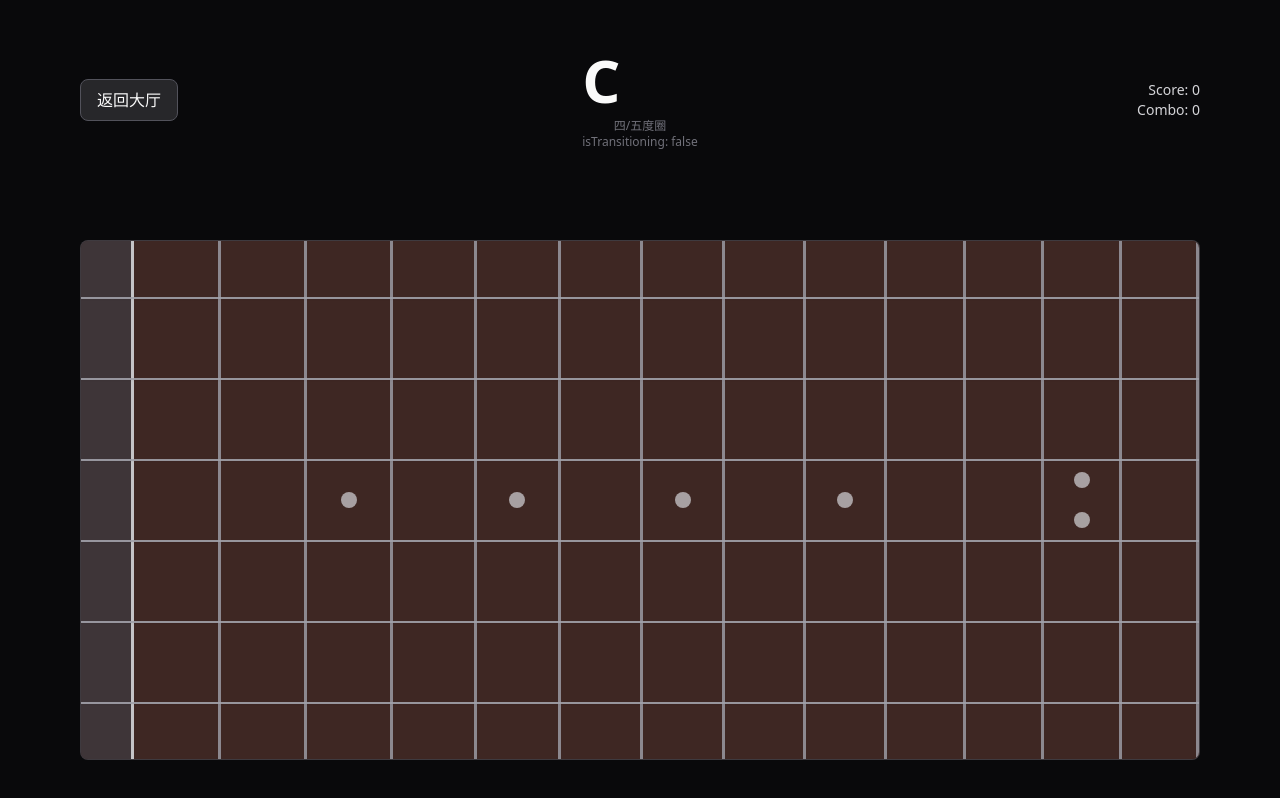
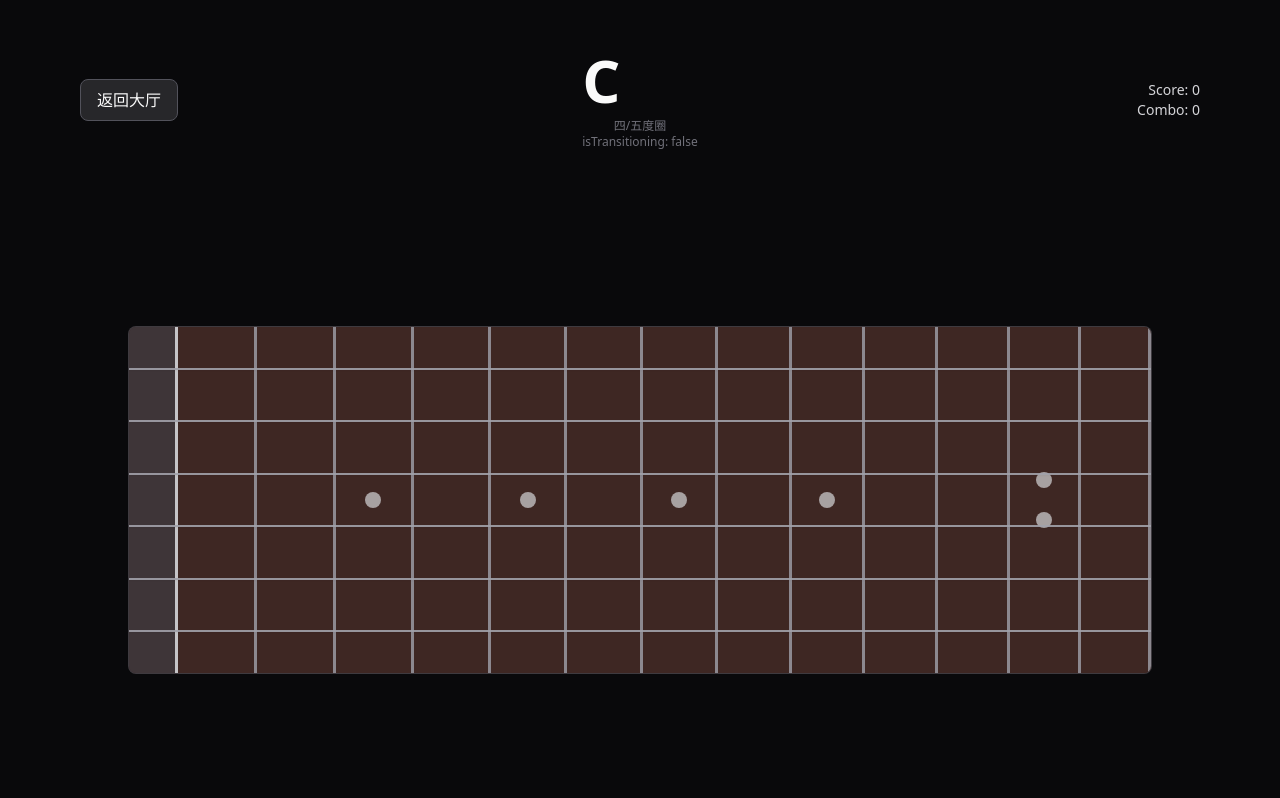
Before and after one commit to LE-SSEPPELIN/absolute-fret, a React (Vite) app: page / in a window 1280 px wide. Both pictures are taken after a click on the button "四 / 五度圈". Built offline with nearby package versions, Linux system fonts and the light colour scheme.

Commit message:
feat: 锁定 1:0.34 完美指板比例与精准对齐

```diff
--- a/src/App.tsx
+++ b/src/App.tsx
@@ -97,7 +97,7 @@ function App() {
             </header>
 
             <div className="h-3/4 w-full relative flex items-center justify-center py-8 px-4">
-              <div className="w-full h-full max-h-[65dvh]">
+              <div className="w-full max-w-5xl mx-auto aspect-[100/34]">
                 <Fretboard />
               </div>
             </div>
--- a/src/components/fretboard/Fret.tsx
+++ b/src/components/fretboard/Fret.tsx
@@ -6,11 +6,12 @@ type FretProps = {
   fretIndex: number;
   widthRatio: number;
   onFretClick: (stringIndex: number, fretIndex: number) => void;
+  activeStringIndex: number | null;
 };
 
 const MARKER_FRETS = getFretMarkers();
 
-function Fret({ fretIndex, widthRatio, onFretClick }: FretProps) {
+function Fret({ fretIndex, widthRatio, onFretClick, activeStringIndex }: FretProps) {
   const hasMarker = MARKER_FRETS.includes(fretIndex);
   const isDouble = fretIndex === 12;
 
@@ -19,14 +20,15 @@ function Fret({ fretIndex, widthRatio, onFretClick }: FretProps) {
       className={`relative h-full ${fretIndex === 0 ? "bg-zinc-700/60 border-r-[3px] border-zinc-300/90" : "bg-[#3E2723] border-r-[3px] border-zinc-400/80"}`}
       style={{ flex: widthRatio }}
     >
-      <div className="h-full w-full flex flex-col">
+      <div className="absolute inset-0 flex flex-col justify-around py-4">
         {Array.from({ length: 6 }, (_, stringIndex) => {
           const noteInfo = getNoteAtFret(stringIndex, fretIndex);
+          const isActive = activeStringIndex === stringIndex;
           return (
+            <div key={`${stringIndex}-${fretIndex}`} className="relative w-full h-8">
               <button
-              key={`${stringIndex}-${fretIndex}`}
                 type="button"
-              className="flex-1 w-full bg-transparent"
+                className="absolute inset-0 w-full h-full bg-transparent"
                 onClick={() => {
                   console.log(`Clicked: ${stringIndex + 1}弦 - ${fretIndex}品`);
                   console.log(`Pitch: ${noteInfo.scientificPitch}`);
@@ -34,6 +36,10 @@ function Fret({ fretIndex, widthRatio, onFretClick }: FretProps) {
                 }}
                 aria-label={`${stringIndex + 1}弦 ${fretIndex}品`}
               />
+              {isActive ? (
+                <div className="absolute left-1/2 top-1/2 -translate-x-1/2 -translate-y-1/2 w-[80%] h-[4px] bg-white/40 shadow-[0_0_12px_rgba(255,255,255,0.4)] rounded-full pointer-events-none" />
+              ) : null}
+            </div>
           );
         })}
       </div>
--- a/src/components/fretboard/Fretboard.tsx
+++ b/src/components/fretboard/Fretboard.tsx
@@ -3,23 +3,28 @@ import Fret from "./Fret";
 import StringLine from "./String";
 import { FRET_WIDTH_RATIOS } from "../../utils/constants";
 
+type ActiveSegment = {
+  fretIndex: number;
+  stringIndex: number;
+};
+
 function Fretboard() {
-  const [activeStringIndex, setActiveStringIndex] = useState<number | null>(null);
+  const [activeSegment, setActiveSegment] = useState<ActiveSegment | null>(null);
 
   useEffect(() => {
-    if (activeStringIndex === null) {
+    if (activeSegment === null) {
       return;
     }
 
     const timer = window.setTimeout(() => {
-      setActiveStringIndex(null);
+      setActiveSegment(null);
     }, 180);
 
     return () => window.clearTimeout(timer);
-  }, [activeStringIndex]);
+  }, [activeSegment]);
 
-  const handleFretClick = (stringIndex: number) => {
-    setActiveStringIndex(stringIndex);
+  const handleFretClick = (stringIndex: number, fretIndex: number) => {
+    setActiveSegment({ stringIndex, fretIndex });
   };
 
   return (
@@ -31,13 +36,14 @@ function Fretboard() {
             fretIndex={index}
             widthRatio={ratio}
             onFretClick={handleFretClick}
+            activeStringIndex={activeSegment?.fretIndex === index ? activeSegment.stringIndex : null}
           />
         ))}
       </div>
 
       <div className="absolute inset-0 flex flex-col justify-around py-4 pointer-events-none z-10">
         {Array.from({ length: 6 }, (_, idx) => (
-          <StringLine key={`string-line-${idx}`} isActive={idx === activeStringIndex} />
+          <StringLine key={`string-line-${idx}`} />
         ))}
       </div>
     </div>
--- a/src/components/fretboard/String.tsx
+++ b/src/components/fretboard/String.tsx
@@ -1,19 +1,7 @@
 import { memo } from "react";
 
-type StringLineProps = {
-  isActive: boolean;
-};
-
-function StringLine({ isActive }: StringLineProps) {
-  return (
-    <div
-      className={`w-full pointer-events-none transition-all duration-150 ${
-        isActive
-          ? "shadow-xl shadow-zinc-200/60 opacity-100 h-[3px] bg-zinc-100"
-          : "h-[2px] bg-zinc-400 shadow-sm opacity-90"
-      }`}
-    />
-  );
+function StringLine() {
+  return <div className="w-full h-[2px] bg-zinc-400 shadow-sm opacity-90 pointer-events-none" />;
 }
 
 export default memo(StringLine);
```
Lines whose indentation alone changed are shown as unchanged.
